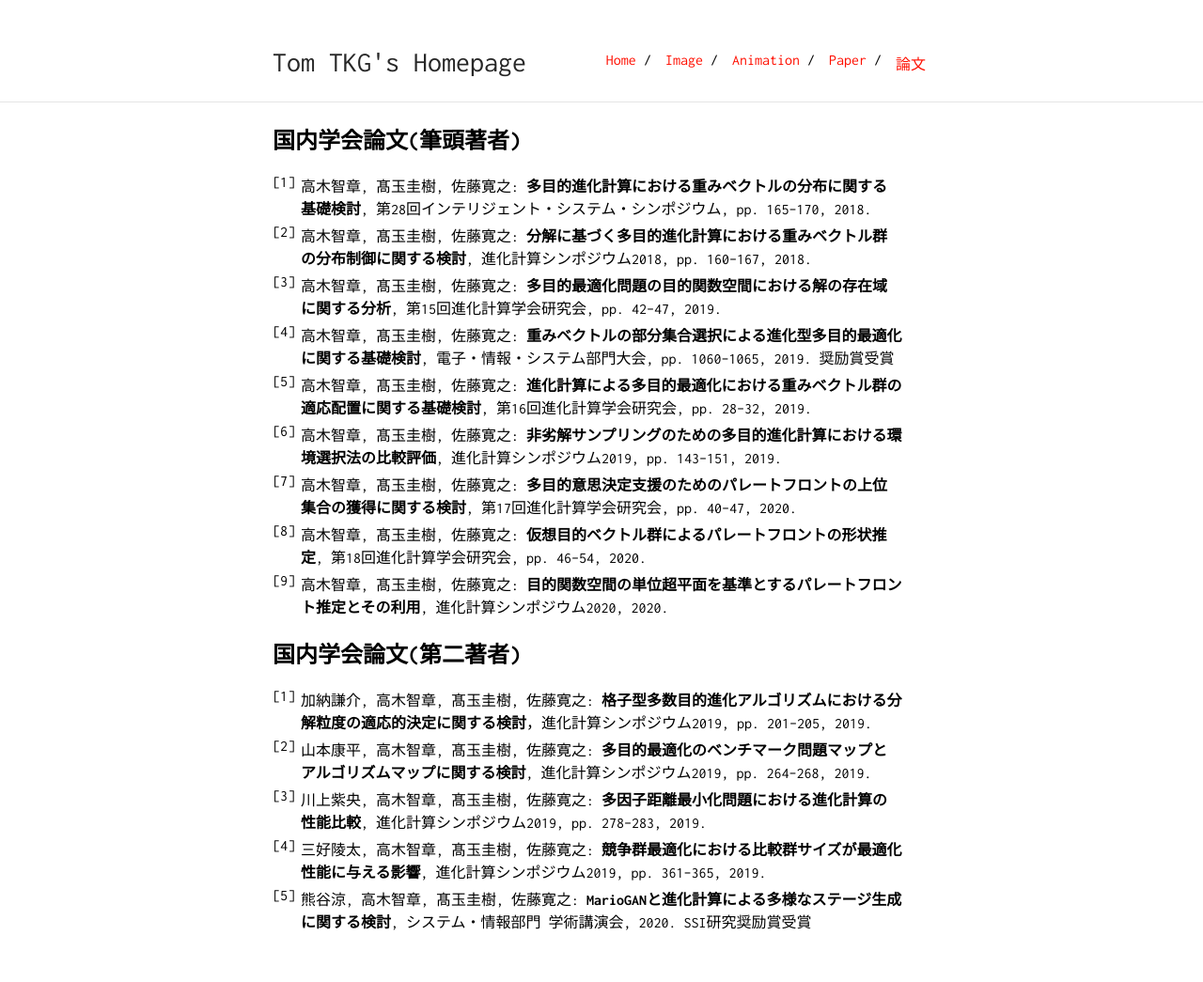
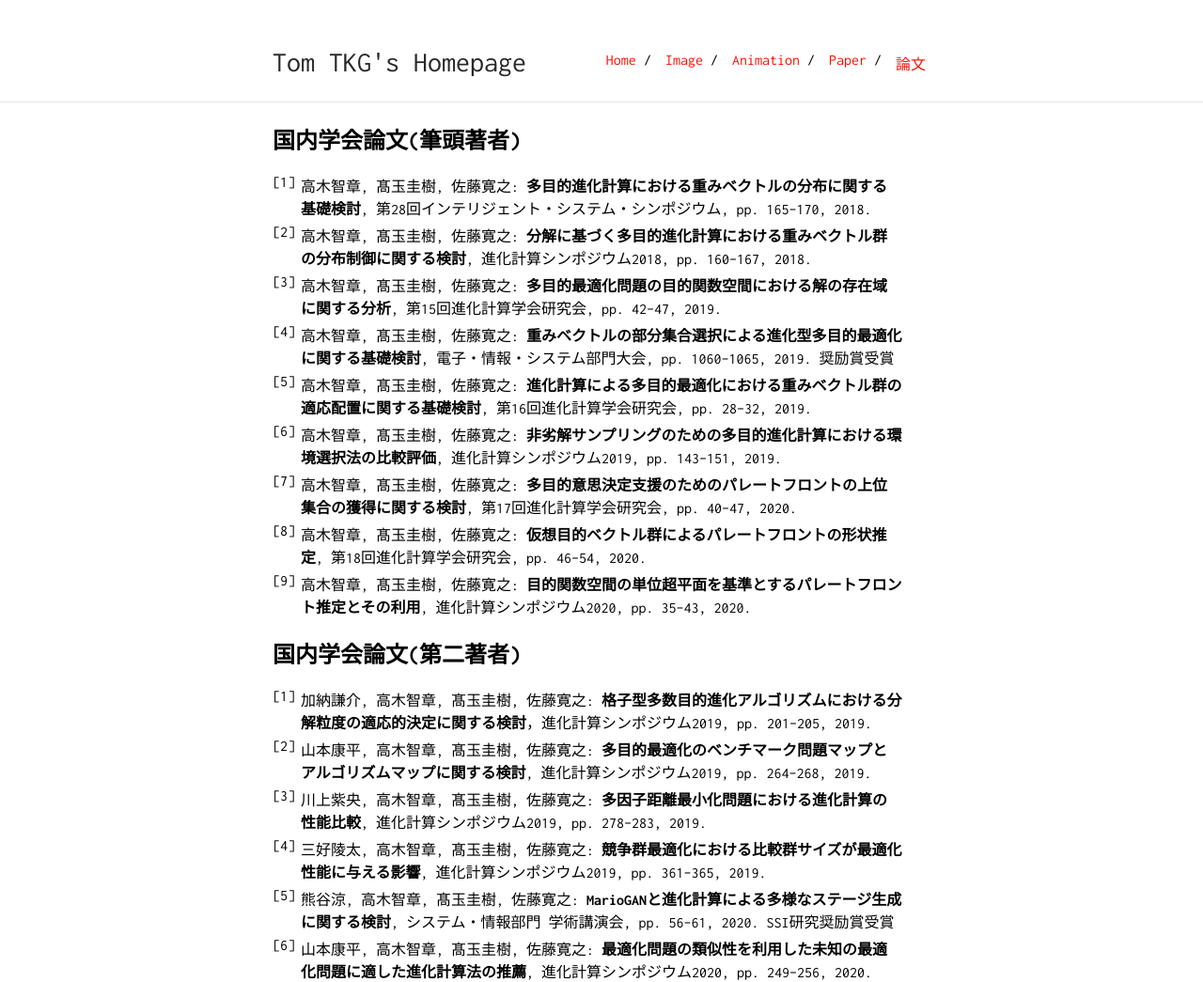
Before and after one commit to tomtkg/tomtkg.github.io, a Jekyll site: the page built from paperJP.md, in a window 1280 px wide. Shown: the whole page at 94% size. Built offline with Jekyll 4.4.1, drawn with Linux system fonts in a browser that asks for light colours; before the commit the page ends 992 px from its top, so only the background shows below that.

Commit message:
add info

```diff
--- a/paperJP.md
+++ b/paperJP.md
@@ -12,11 +12,12 @@ title: Tom TKG's Homepage
 1. 高木智章, 髙玉圭樹, 佐藤寛之: **非劣解サンプリングのための多目的進化計算における環境選択法の比較評価**, 進化計算シンポジウム2019, pp. 143--151, 2019.
 1. 高木智章, 髙玉圭樹, 佐藤寛之: **多目的意思決定支援のためのパレートフロントの上位集合の獲得に関する検討**, 第17回進化計算学会研究会, pp. 40--47, 2020.
 1. 高木智章, 髙玉圭樹, 佐藤寛之: **仮想目的ベクトル群によるパレートフロントの形状推定**, 第18回進化計算学会研究会, pp. 46--54, 2020.
-1. 高木智章, 髙玉圭樹, 佐藤寛之: **目的関数空間の単位超平面を基準とするパレートフロント推定とその利用**, 進化計算シンポジウム2020, 2020.
+1. 高木智章, 髙玉圭樹, 佐藤寛之: **目的関数空間の単位超平面を基準とするパレートフロント推定とその利用**, 進化計算シンポジウム2020, pp. 35--43, 2020.
 
 ## 国内学会論文(第二著者)
 1. 加納謙介, 高木智章, 髙玉圭樹, 佐藤寛之: **格子型多数目的進化アルゴリズムにおける分解粒度の適応的決定に関する検討**，進化計算シンポジウム2019, pp. 201--205, 2019.
 1. 山本康平, 高木智章, 髙玉圭樹, 佐藤寛之: **多目的最適化のベンチマーク問題マップとアルゴリズムマップに関する検討**, 進化計算シンポジウム2019,  pp. 264--268, 2019.
 1. 川上紫央, 高木智章, 髙玉圭樹, 佐藤寛之: **多因子距離最小化問題における進化計算の性能比較**, 進化計算シンポジウム2019, pp. 278--283, 2019.
 1. 三好陵太, 高木智章, 髙玉圭樹, 佐藤寛之: **競争群最適化における比較群サイズが最適化性能に与える影響**, 進化計算シンポジウム2019, pp. 361--365, 2019.
-1. 熊谷涼, 高木智章, 髙玉圭樹, 佐藤寛之: **MarioGANと進化計算による多様なステージ生成に関する検討**, システム・情報部門 学術講演会, 2020. SSI研究奨励賞受賞
+1. 熊谷涼, 高木智章, 髙玉圭樹, 佐藤寛之: **MarioGANと進化計算による多様なステージ生成に関する検討**, システム・情報部門 学術講演会, pp. 56--61, 2020. SSI研究奨励賞受賞
+1. 山本康平, 高木智章, 髙玉圭樹, 佐藤寛之: **最適化問題の類似性を利用した未知の最適化問題に適した進化計算法の推薦**, 進化計算シンポジウム2020, pp. 249--256, 2020.
```
Also changed, not shown: index.md (+4 -0 lines).
